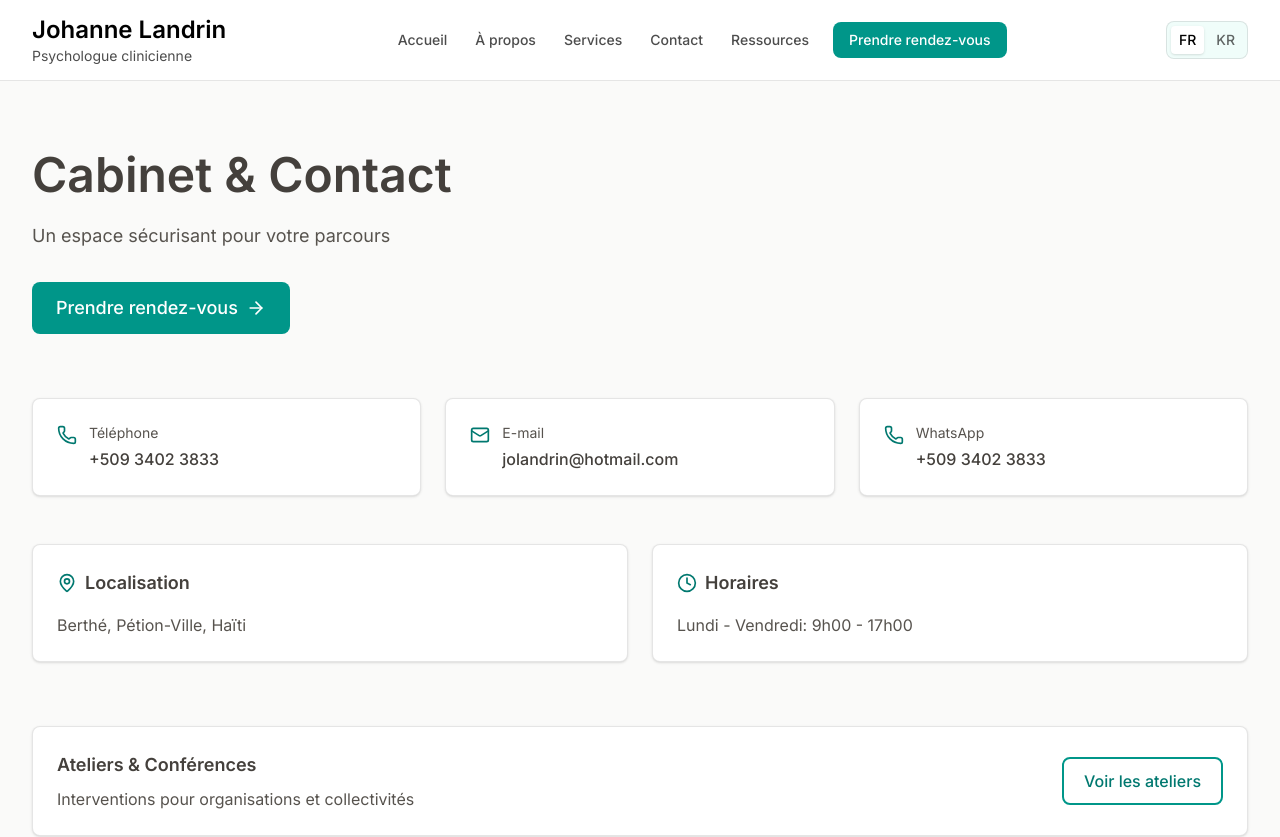
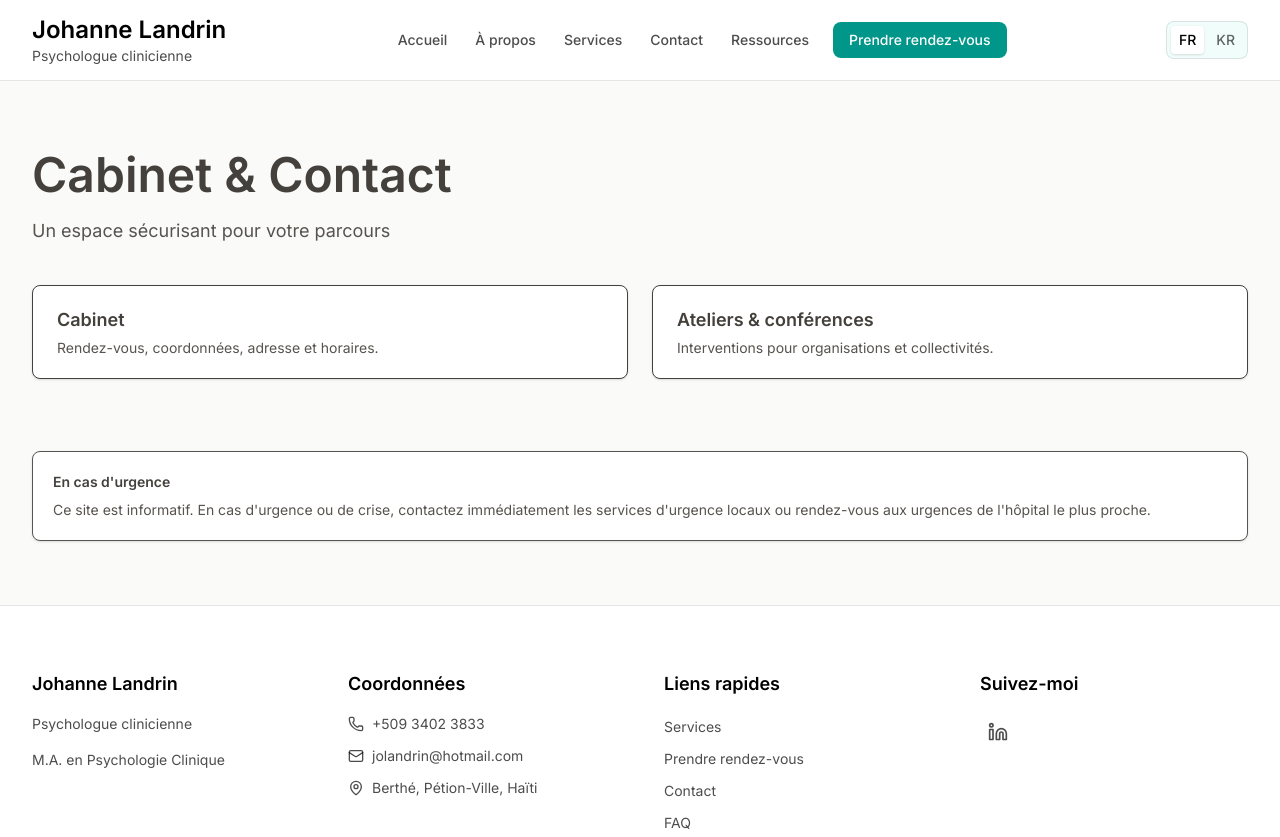
Before and after one commit to edlight123/johanne-landrin, a Next.js app: page /contact in a window 1280 px wide. Shown: the top 837 px of the page. Built offline with nearby package versions, Linux system fonts and the light colour scheme.

Commit message:
Contact: minimal toggle panels

```diff
--- a/src/app/contact/page.tsx
+++ b/src/app/contact/page.tsx
@@ -1,19 +1,118 @@
 'use client';
 
 import { useState } from 'react';
-import { MapPin, Clock, Phone, Mail, Send, ArrowRight } from 'lucide-react';
+import { Building2, Calendar, Clock, Mail, MapPin, Phone, School, Send, Users } from 'lucide-react';
 import { useLanguage } from '@/lib/i18n/LanguageProvider';
 import { siteConfig } from '@/lib/siteConfig';
-import Card from '@/components/ui/Card';
 import Button from '@/components/ui/Button';
 import Input from '@/components/ui/Input';
 import Textarea from '@/components/ui/Textarea';
 import Alert from '@/components/ui/Alert';
-import Link from 'next/link';
 
 export default function ContactPage() {
   const { t } = useLanguage();
   const bookingUrl = siteConfig.booking.calendlyUrl;
+
+  const [active, setActive] = useState<'cabinet' | 'ateliers' | null>(null);
+
+  const onToggle = (next: 'cabinet' | 'ateliers') => {
+    setActive((current) => (current === next ? null : next));
+  };
+
+  return (
+    <div className="bg-background text-foreground">
+      <section className="py-12 lg:py-16">
+        <div className="max-w-7xl mx-auto px-4 sm:px-6 lg:px-8">
+          <div className="max-w-3xl">
+            <h1 className="text-4xl sm:text-5xl font-semibold leading-tight">Cabinet & Contact</h1>
+            <p className="mt-3 text-lg text-muted-foreground">{t.office.subtitle}</p>
+          </div>
+
+          <div className="mt-10 grid grid-cols-1 md:grid-cols-2 gap-6">
+            <SelectableCard
+              title="Cabinet"
+              description="Rendez-vous, coordonnées, adresse et horaires."
+              isActive={active === 'cabinet'}
+              onClick={() => onToggle('cabinet')}
+            />
+            <SelectableCard
+              title="Ateliers & conférences"
+              description="Interventions pour organisations et collectivités."
+              isActive={active === 'ateliers'}
+              onClick={() => onToggle('ateliers')}
+            />
+          </div>
+
+          <div className="mt-8">
+            <AnimatedPanel isOpen={active === 'cabinet'}>
+              <CabinetPanel bookingUrl={bookingUrl} />
+            </AnimatedPanel>
+
+            <AnimatedPanel isOpen={active === 'ateliers'}>
+              <AteliersPanel />
+            </AnimatedPanel>
+          </div>
+
+          <div className="mt-10 rounded-lg bg-card border shadow-sm p-5 text-sm text-muted-foreground">
+            <p className="font-semibold text-foreground">{t.emergency.title}</p>
+            <p className="mt-2">{t.emergency.message}</p>
+          </div>
+        </div>
+      </section>
+    </div>
+  );
+}
+
+
+function SelectableCard({
+  title,
+  description,
+  isActive,
+  onClick,
+}: {
+  title: string;
+  description: string;
+  isActive: boolean;
+  onClick: () => void;
+}) {
+  return (
+    <button
+      type="button"
+      onClick={onClick}
+      className={
+        'w-full text-left rounded-lg bg-card border shadow-sm px-6 py-5 transition-colors ' +
+        (isActive ? 'border-teal-700/40' : '')
+      }
+      aria-pressed={isActive}
+    >
+      <p className="text-lg font-semibold">{title}</p>
+      <p className="mt-1 text-sm text-muted-foreground">{description}</p>
+    </button>
+  );
+}
+
+function AnimatedPanel({
+  isOpen,
+  children,
+}: {
+  isOpen: boolean;
+  children: React.ReactNode;
+}) {
+  return (
+    <div
+      className={
+        'overflow-hidden transition-[max-height,opacity] duration-300 ease-out ' +
+        (isOpen ? 'max-h-[2000px] opacity-100' : 'max-h-0 opacity-0')
+      }
+      aria-hidden={!isOpen}
+    >
+      <div className={isOpen ? 'pt-6' : 'pt-0'}>{children}</div>
+    </div>
+  );
+}
+
+function CabinetPanel({ bookingUrl }: { bookingUrl: string }) {
+  const { t } = useLanguage();
 
   const [contactLoading, setContactLoading] = useState(false);
   const [contactSuccess, setContactSuccess] = useState(false);
@@ -77,151 +176,72 @@ export default function ContactPage() {
   };
 
   return (
-    <div className="bg-background">
-      {/* Header */}
-      <section className="py-12 lg:py-16">
-        <div className="max-w-7xl mx-auto px-4 sm:px-6 lg:px-8">
-          <div className="max-w-3xl">
-            <h1 className="text-4xl sm:text-5xl font-semibold text-foreground leading-tight">
-              {t.office.title}
-            </h1>
-            <p className="mt-4 text-lg text-muted-foreground leading-relaxed">
-              {t.office.subtitle}
-            </p>
+    <div className="rounded-lg bg-card border shadow-sm p-6">
+      <div className="flex flex-col md:flex-row md:items-start md:justify-between gap-6">
+        <div>
+          <p className="text-lg font-semibold">Cabinet</p>
+          <p className="mt-1 text-sm text-muted-foreground">Prise de rendez-vous et informations pratiques.</p>
+        </div>
 
-            <div className="mt-8">
+        <div className="flex-shrink-0">
           <a href={bookingUrl} target="_blank" rel="noreferrer">
             <Button size="lg">
+              <Calendar className="mr-2 w-5 h-5" />
               {t.common.bookNow}
-                  <ArrowRight className="ml-2 w-5 h-5" />
             </Button>
           </a>
         </div>
       </div>
-        </div>
-      </section>
 
-      {/* Contact cards */}
-      <section className="pb-10 lg:pb-12">
-        <div className="max-w-7xl mx-auto px-4 sm:px-6 lg:px-8">
-          <div className="grid grid-cols-1 md:grid-cols-3 gap-6">
-            <Card className="rounded-lg bg-card border shadow-sm ring-0">
-              <div className="flex items-start gap-3">
-                <Phone className="w-5 h-5 text-teal-700 mt-0.5" />
-                <div>
-                  <p className="text-sm text-muted-foreground">Téléphone</p>
-                  <a href={`tel:${siteConfig.contact.phone}`} className="mt-1 block font-medium text-foreground">
-                    {siteConfig.contact.phone}
+      <div className="mt-8 grid grid-cols-1 md:grid-cols-3 gap-4">
+        <a
+          href={`tel:${siteConfig.contact.phone}`}
+          className="rounded-lg bg-card border shadow-sm px-4 py-3 flex items-center gap-3"
+        >
+          <Phone className="w-4 h-4 text-teal-700" />
+          <span className="text-sm font-medium">Téléphone</span>
         </a>
-                </div>
-              </div>
-            </Card>
-
-            <Card className="rounded-lg bg-card border shadow-sm ring-0">
-              <div className="flex items-start gap-3">
-                <Mail className="w-5 h-5 text-teal-700 mt-0.5" />
-                <div className="min-w-0">
-                  <p className="text-sm text-muted-foreground">E-mail</p>
         <a
           href={`mailto:${siteConfig.contact.email}`}
-                    className="mt-1 block font-medium text-foreground break-all"
+          className="rounded-lg bg-card border shadow-sm px-4 py-3 flex items-center gap-3"
         >
-                    {siteConfig.contact.email}
+          <Mail className="w-4 h-4 text-teal-700" />
+          <span className="text-sm font-medium">E-mail</span>
         </a>
-                </div>
-              </div>
-            </Card>
-
-            <Card className="rounded-lg bg-card border shadow-sm ring-0">
-              <div className="flex items-start gap-3">
-                <Phone className="w-5 h-5 text-teal-700 mt-0.5" />
-                <div>
-                  <p className="text-sm text-muted-foreground">WhatsApp</p>
         <a
           href={`https://wa.me/${siteConfig.contact.whatsapp.replace(/\D/g, '')}`}
           target="_blank"
           rel="noreferrer"
-                    className="mt-1 block font-medium text-foreground"
+          className="rounded-lg bg-card border shadow-sm px-4 py-3 flex items-center gap-3"
         >
-                    {siteConfig.contact.whatsapp}
+          <Phone className="w-4 h-4 text-teal-700" />
+          <span className="text-sm font-medium">WhatsApp</span>
         </a>
       </div>
+
+      <div className="mt-8 grid grid-cols-1 lg:grid-cols-2 gap-6">
+        <div className="rounded-lg bg-card border shadow-sm p-5">
+          <p className="text-sm font-semibold flex items-center gap-2">
+            <MapPin className="w-4 h-4 text-teal-700" />
+            {t.office.locationTitle}
+          </p>
+          <p className="mt-3 text-sm text-muted-foreground">{addressLine}</p>
+          {detailedAddressLine ? <p className="mt-1 text-sm text-muted-foreground">{detailedAddressLine}</p> : null}
         </div>
-            </Card>
+        <div className="rounded-lg bg-card border shadow-sm p-5">
+          <p className="text-sm font-semibold flex items-center gap-2">
+            <Clock className="w-4 h-4 text-teal-700" />
+            {t.office.hoursTitle}
+          </p>
+          <p className="mt-3 text-sm text-muted-foreground">{siteConfig.office.hours}</p>
         </div>
       </div>
-      </section>
 
-      {/* Location + Hours */}
-      <section className="pb-12 lg:pb-16">
-        <div className="max-w-7xl mx-auto px-4 sm:px-6 lg:px-8">
-          <div className="grid grid-cols-1 lg:grid-cols-2 gap-6">
-            <Card className="rounded-lg bg-card border shadow-sm ring-0">
-              <h2 className="text-lg font-semibold text-foreground flex items-center gap-2">
-                <MapPin className="w-5 h-5 text-teal-700" />
-                {t.office.locationTitle}
-              </h2>
-              <div className="mt-4 space-y-2">
-                <p className="text-muted-foreground">{addressLine}</p>
-                {detailedAddressLine ? (
-                  <p className="text-muted-foreground">{detailedAddressLine}</p>
-                ) : null}
+      <div className="mt-10">
+        <p className="text-sm font-semibold">{t.office.contactFormTitle}</p>
+        <p className="mt-2 text-sm text-muted-foreground">Optionnel — pour une demande non urgente.</p>
 
-                {siteConfig.features.enableMap && siteConfig.office.mapEmbedUrl ? (
-                  <a
-                    href={siteConfig.office.mapEmbedUrl}
-                    target="_blank"
-                    rel="noreferrer"
-                    className="inline-flex items-center text-sm font-medium text-teal-700 hover:text-teal-800"
-                  >
-                    Voir la carte
-                  </a>
-                ) : null}
-              </div>
-            </Card>
-
-            <Card className="rounded-lg bg-card border shadow-sm ring-0">
-              <h2 className="text-lg font-semibold text-foreground flex items-center gap-2">
-                <Clock className="w-5 h-5 text-teal-700" />
-                {t.office.hoursTitle}
-              </h2>
-              <p className="mt-4 text-muted-foreground">{siteConfig.office.hours}</p>
-            </Card>
-          </div>
-        </div>
-      </section>
-
-      {/* Workshops teaser */}
-      <section className="pb-12 lg:pb-16">
-        <div className="max-w-7xl mx-auto px-4 sm:px-6 lg:px-8">
-          <Card className="rounded-lg bg-card border shadow-sm ring-0">
-            <div className="flex flex-col md:flex-row md:items-center md:justify-between gap-6">
-              <div className="max-w-3xl">
-                <h2 className="text-lg font-semibold text-foreground">{t.workshops.title}</h2>
-                <p className="mt-2 text-muted-foreground">{t.workshops.subtitle}</p>
-              </div>
-              <div className="flex-shrink-0">
-                <Link href="/ateliers-conferences">
-                  <Button variant="outline">Voir les ateliers</Button>
-                </Link>
-              </div>
-            </div>
-          </Card>
-        </div>
-      </section>
-
-      {/* Contact form */}
-      <section className="pb-12 lg:pb-16">
-        <div className="max-w-7xl mx-auto px-4 sm:px-6 lg:px-8">
-          <Card className="rounded-lg bg-card border shadow-sm ring-0">
-            <div className="max-w-3xl">
-              <h2 className="text-2xl font-semibold text-foreground">{t.office.contactFormTitle}</h2>
-              <p className="mt-2 text-muted-foreground">
-                Envoyez un message et je vous répondrai dans les plus brefs délais.
-              </p>
-            </div>
-
-            <div className="mt-8">
+        <div className="mt-6">
           {contactSuccess ? (
             <Alert variant="success">
               <div>
@@ -230,45 +250,16 @@ export default function ContactPage() {
               </div>
             </Alert>
           ) : (
-                <form onSubmit={handleContactSubmit} className="space-y-6">
-                  <div className="grid grid-cols-1 md:grid-cols-2 gap-6">
+            <form onSubmit={handleContactSubmit} className="space-y-5">
+              <div className="grid grid-cols-1 md:grid-cols-2 gap-5">
                 <Input name="name" label={t.office.name} required placeholder="Votre nom" />
-                    <Input
-                      name="email"
-                      type="email"
-                      label={t.office.email}
-                      required
-                      placeholder="exemple@email.com"
-                    />
+                <Input name="email" type="email" label={t.office.email} required placeholder="exemple@email.com" />
               </div>
 
-                  <Input
-                    name="phone"
-                    type="tel"
-                    label={t.office.phone}
-                    placeholder="+509 XXXX-XXXX"
-                  />
-                  <Input
-                    name="subject"
-                    label={t.office.subject}
-                    required
-                    placeholder="Objet de votre message"
-                  />
-                  <Textarea
-                    name="message"
-                    label={t.office.message}
-                    required
-                    placeholder="Votre message..."
-                    rows={6}
-                  />
+              <Input name="subject" label={t.office.subject} required placeholder="Objet" />
+              <Textarea name="message" label={t.office.message} required placeholder="Votre message..." rows={5} />
 
-                  <input
-                    type="text"
-                    name="website"
-                    style={{ display: 'none' }}
-                    tabIndex={-1}
-                    autoComplete="off"
-                  />
+              <input type="text" name="website" style={{ display: 'none' }} tabIndex={-1} autoComplete="off" />
 
               {contactError ? <Alert variant="error">{contactError}</Alert> : null}
 
@@ -279,20 +270,157 @@ export default function ContactPage() {
             </form>
           )}
         </div>
-          </Card>
       </div>
-      </section>
-
-      {/* Emergency disclaimer */}
-      <section className="pb-16 lg:pb-24">
-        <div className="max-w-7xl mx-auto px-4 sm:px-6 lg:px-8">
-          <div className="rounded-lg bg-card border border-black/10 p-5 text-sm text-muted-foreground">
-            <p className="font-semibold text-foreground">{t.emergency.title}</p>
-            <p className="mt-2">{t.emergency.message}</p>
-            <p className="mt-2">{t.emergency.hotline}</p>
-          </div>
-        </div>
-      </section>
     </div>
   );
 }
+
+function AteliersPanel() {
+  const { t } = useLanguage();
+
+  const [workshopLoading, setWorkshopLoading] = useState(false);
+  const [workshopSuccess, setWorkshopSuccess] = useState(false);
+  const [workshopError, setWorkshopError] = useState('');
+
+  const audiences = [
+    { icon: School, title: t.workshops.schools },
+    { icon: Building2, title: t.workshops.ngos },
+    { icon: Users, title: t.workshops.companies },
+  ];
+
+  const validateWorkshop = (data: Record<string, FormDataEntryValue>) => {
+    const requiredKeys = ['orgName', 'contactName', 'email', 'phone', 'date', 'audience', 'location', 'message'];
+    for (const key of requiredKeys) {
+      if (!String(data[key] ?? '').trim()) return 'Merci de compléter tous les champs requis.';
+    }
+
+    const email = String(data.email ?? '').trim();
+    const emailRegex = /^[^\s@]+@[^\s@]+\.[^\s@]+$/;
+    if (!emailRegex.test(email)) return 'Merci d’indiquer une adresse e-mail valide.';
+
+    return '';
+  };
+
+  const handleWorkshopSubmit = async (e: React.FormEvent<HTMLFormElement>) => {
+    e.preventDefault();
+    setWorkshopLoading(true);
+    setWorkshopError('');
+
+    const formData = new FormData(e.currentTarget);
+    const data = Object.fromEntries(formData);
+
+    const validationError = validateWorkshop(data);
+    if (validationError) {
+      setWorkshopError(validationError);
+      setWorkshopLoading(false);
+      return;
+    }
+
+    try {
+      const response = await fetch('/api/workshop', {
+        method: 'POST',
+        headers: { 'Content-Type': 'application/json' },
+        body: JSON.stringify(data),
+      });
+
+      if (!response.ok) throw new Error('Failed to submit');
+
+      setWorkshopSuccess(true);
+      (e.target as HTMLFormElement).reset();
+    } catch {
+      setWorkshopError('Une erreur est survenue. Veuillez réessayer.');
+    } finally {
+      setWorkshopLoading(false);
+    }
+  };
+
+  return (
+    <div className="rounded-lg bg-card border shadow-sm p-6">
+      <p className="text-lg font-semibold">Ateliers & conférences</p>
+      <p className="mt-1 text-sm text-muted-foreground">{t.workshops.subtitle}</p>
+
+      <div className="mt-8 grid grid-cols-1 lg:grid-cols-2 gap-6">
+        <div className="space-y-6">
+          <div className="rounded-lg bg-card border shadow-sm p-5">
+            <p className="text-sm font-semibold">{t.workshops.audienceTitle}</p>
+            <div className="mt-4 grid grid-cols-1 sm:grid-cols-3 gap-3">
+              {audiences.map((audience) => (
+                <div key={audience.title} className="rounded-lg bg-card border shadow-sm p-4 text-center">
+                  <audience.icon className="w-6 h-6 text-teal-700 mx-auto mb-2" />
+                  <p className="text-sm font-medium">{audience.title}</p>
+                </div>
+              ))}
+            </div>
+          </div>
+
+          <div className="rounded-lg bg-card border shadow-sm p-5">
+            <p className="text-sm font-semibold">{t.workshops.formatsTitle}</p>
+            <ul className="mt-3 space-y-2 text-sm text-muted-foreground list-disc pl-5">
+              <li>{t.workshops.format1}</li>
+              <li>{t.workshops.format2}</li>
+              <li>{t.workshops.format3}</li>
+            </ul>
+          </div>
+
+          <div className="rounded-lg bg-card border shadow-sm p-5">
+            <p className="text-sm font-semibold">{t.workshops.topicsTitle}</p>
+            <div className="mt-4 grid grid-cols-1 sm:grid-cols-2 gap-3">
+              {siteConfig.workshopTopics.slice(0, 6).map((topic) => (
+                <div key={topic} className="rounded-lg bg-card border shadow-sm px-3 py-2">
+                  <p className="text-sm text-muted-foreground">{topic}</p>
+                </div>
+              ))}
+            </div>
+          </div>
+        </div>
+
+        <div className="rounded-lg bg-card border shadow-sm p-5">
+          <p className="text-sm font-semibold">{t.workshops.inquiryTitle}</p>
+          <p className="mt-2 text-sm text-muted-foreground">Formulaire de demande pour votre organisation.</p>
+
+          <div className="mt-6">
+            {workshopSuccess ? (
+              <Alert variant="success">
+                <div>
+                  <p className="font-semibold mb-2">{t.common.success}</p>
+                  <p>{t.workshops.successMessage}</p>
+                </div>
+              </Alert>
+            ) : (
+              <form onSubmit={handleWorkshopSubmit} className="space-y-5">
+                <Input name="orgName" label={t.workshops.orgName} required placeholder="Organisation" />
+
+                <div className="grid grid-cols-1 sm:grid-cols-2 gap-5">
+                  <Input name="contactName" label={t.workshops.contactName} required placeholder="Nom" />
+                  <Input name="email" type="email" label={t.workshops.email} required placeholder="exemple@email.com" />
+                </div>
+
+                <div className="grid grid-cols-1 sm:grid-cols-2 gap-5">
+                  <Input name="phone" type="tel" label={t.workshops.phone} required placeholder="+509 XXXX-XXXX" />
+                  <Input name="date" type="date" label={t.workshops.date} required />
+                </div>
+
+                <div className="grid grid-cols-1 sm:grid-cols-2 gap-5">
+                  <Input name="audience" label={t.workshops.audience} required placeholder="Ex: 30-50" />
+                  <Input name="budget" label={t.workshops.budget} placeholder="Optionnel" />
+                </div>
+
+                <Input name="location" label={t.workshops.location} required placeholder="Ville ou région" />
+                <Textarea name="message" label={t.workshops.message} required placeholder="Votre demande..." rows={5} />
+
+                <input type="text" name="website" style={{ display: 'none' }} tabIndex={-1} autoComplete="off" />
+
+                {workshopError ? <Alert variant="error">{workshopError}</Alert> : null}
+
+                <Button type="submit" disabled={workshopLoading} className="w-full">
+                  <Send className="mr-2 w-4 h-4" />
+                  {workshopLoading ? t.common.loading : t.workshops.submit}
+                </Button>
+              </form>
+            )}
+          </div>
+        </div>
+      </div>
+    </div>
+  );
+}
```
Lines whose indentation alone changed are shown as unchanged.
